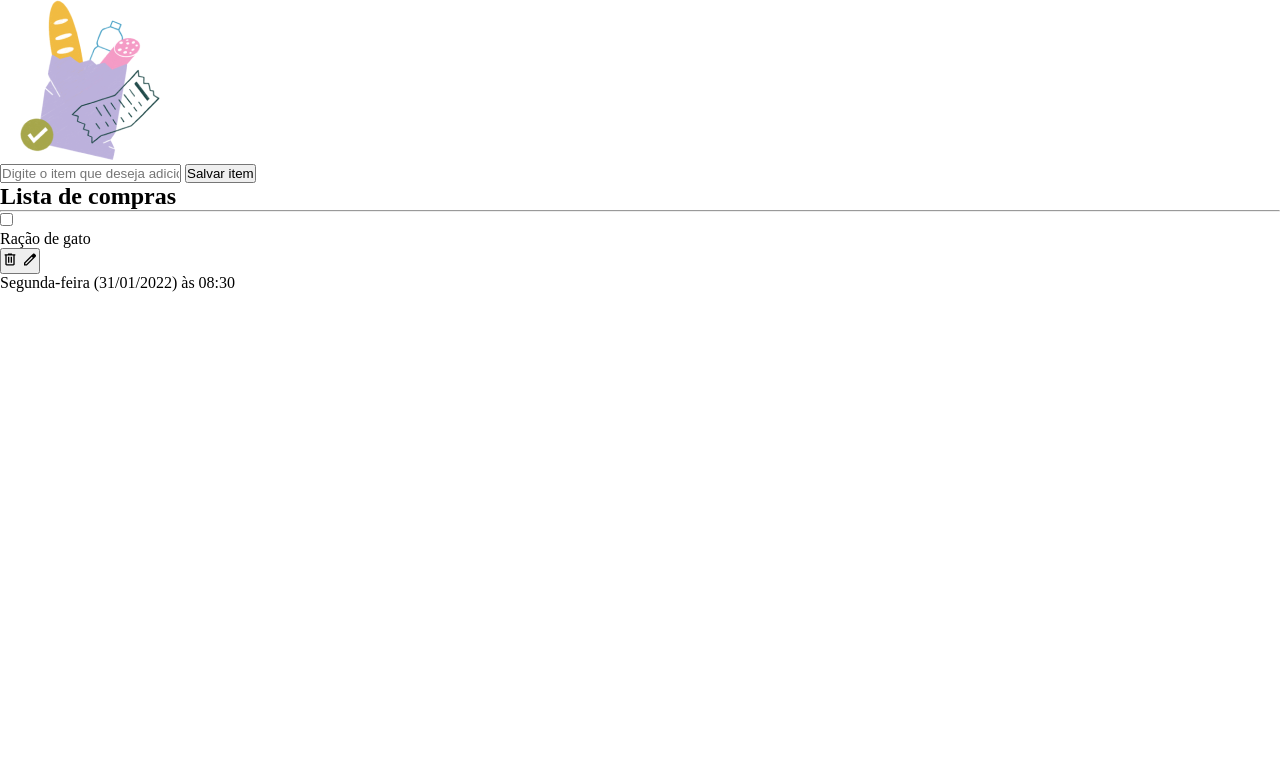
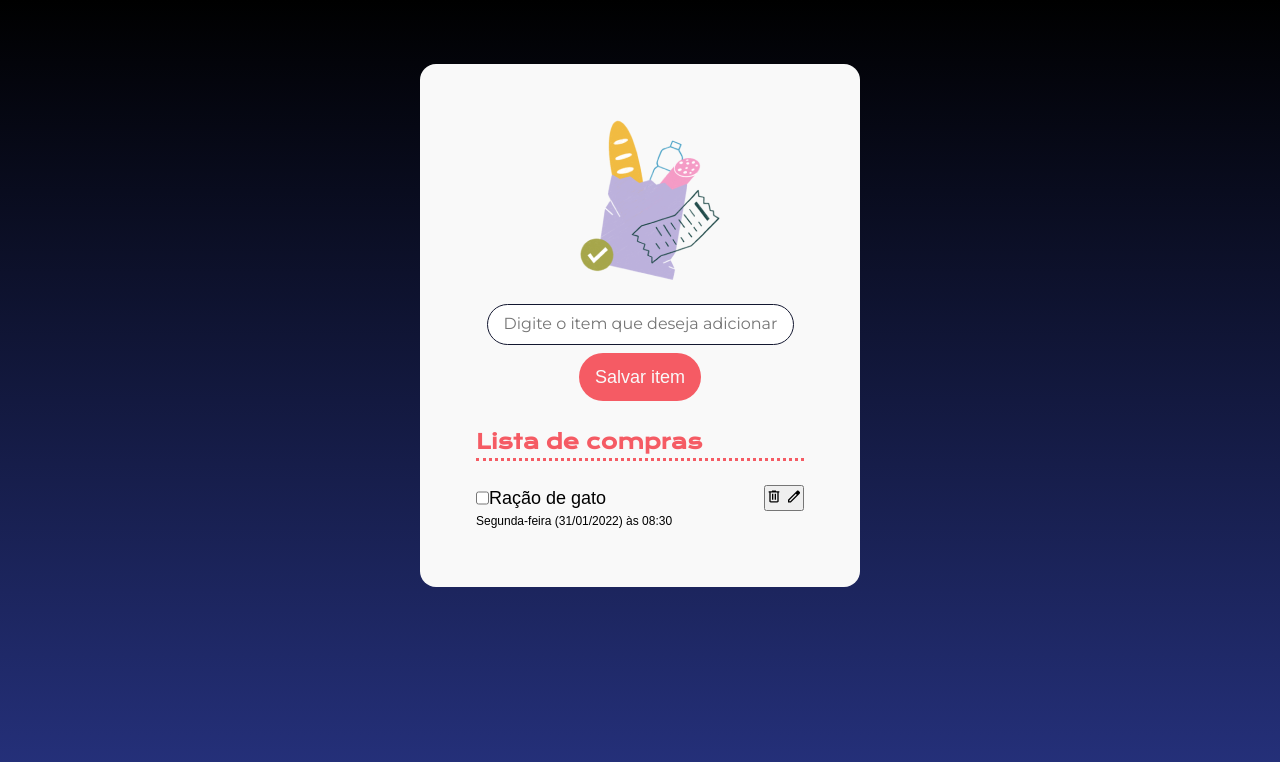
Before and after one commit to davidtpires/javascript-pra-web, a plain HTML site: page index.html in a window 1280 px wide. Drawn offline with nearby package versions, Linux system fonts and the light colour scheme; a web font is replaced by a local one.

Commit message:
Estilos da lista

```diff
--- a/index.html
+++ b/index.html
@@ -16,18 +16,16 @@
     <main>
         <img src="img/bag.png" alt="sacola de compras">
         <form>
-            <input type="text" placeholder="Digite o item que deseja adicionar"/>
-            <button>Salvar item</button>
+            <input id="input-item" type="text" placeholder="Digite o item que deseja adicionar"/>
+            <button id="adicionar-botao">Salvar item</button>
         </form>
 
-        <h2>Lista de compras</h2>
-        <hr>
-
-
         <ul>
+            <h2>Lista de compras</h2>
+            <hr />
             <li>
-                <div>
-                    <div>
+                <div class="item-lista-container">
+                    <div class="container-nome-compra">
                         <input type="checkbox" />
                         <p>Ração de gato</p>
                     </div>
@@ -38,7 +36,7 @@
                         </button>
                     </div>
                 </div>
-                <p>Segunda-feira (31/01/2022) às 08:30</p>
+                <p class="item-lista-texto">Segunda-feira (31/01/2022) às 08:30</p>
             </li>
         </ul>
     </main>
--- a/styles.css
+++ b/styles.css
@@ -13,3 +13,104 @@
     --fonte-texto: 'Numans', sans-serif;
     --degrade-azul: linear-gradient(180deg, #000000 0%, #26327F 100%);
 }
+
+body {
+    background: var(--degrade-azul);
+    background-repeat: no-repeat;
+    height: 100vh;
+
+    display: flex;
+    flex-direction: column;
+    align-items: center;
+}
+
+main {
+    margin-top: 64px;
+    display: flex;
+    flex-direction: column;
+    gap: 24px;
+
+    width: 440px;
+    align-items: center;
+
+    background-color: var(--neutro);
+    padding: 56px;
+    border-radius: 16px;
+}
+
+h2 {
+    font-family: var(--fonte-titulo);
+    color: var(--cor-primaria);
+    font-size: 20px;
+    line-height: 33px;
+    text-align: left;
+
+}
+
+hr {
+    border: none;
+    border-bottom: 3px dotted var(--cor-primaria);
+    margin-bottom: 24px;
+    width: 100%;
+}
+
+p {
+    font-family: var(--fonte-texto);
+    font-size: 18px;
+    font-weight: 400;
+    line-height: 24px;
+    text-align: left;
+}
+
+#input-item {
+    padding: 12px 16px;
+    display: block;
+    border-radius: 24px;
+    border: 1px solid var(--preto);
+    width: 307px;
+}
+
+#input-item::placeholder {
+    font-family: "Montserrat", sans-serif;
+    font-size: 16px;
+    line-height: 19px;
+}
+
+#adicionar-botao {
+    text-align: center;
+    padding: 12px 16px;
+    border-radius: 24px;
+    background-color: var(--cor-primaria);
+    color: var(--neutro);
+    font-family: var(--fonte-texto);
+    font-size: 18px;
+    line-height: 24px;
+    border: none;
+}
+
+form {
+    display: flex;
+    flex-direction: column;
+    align-items: center;
+    gap: 8px;
+}
+
+.item-lista-container {
+    display: flex;
+    align-items: center;
+    justify-content: space-between;
+}
+
+.container-nome-compra {
+    display: flex;
+}
+
+ul {
+    list-style-type: none;
+    width: 100%;
+}
+
+.item-lista-texto {
+    font-size: 12px;
+    line-height: 20px;
+}
```
